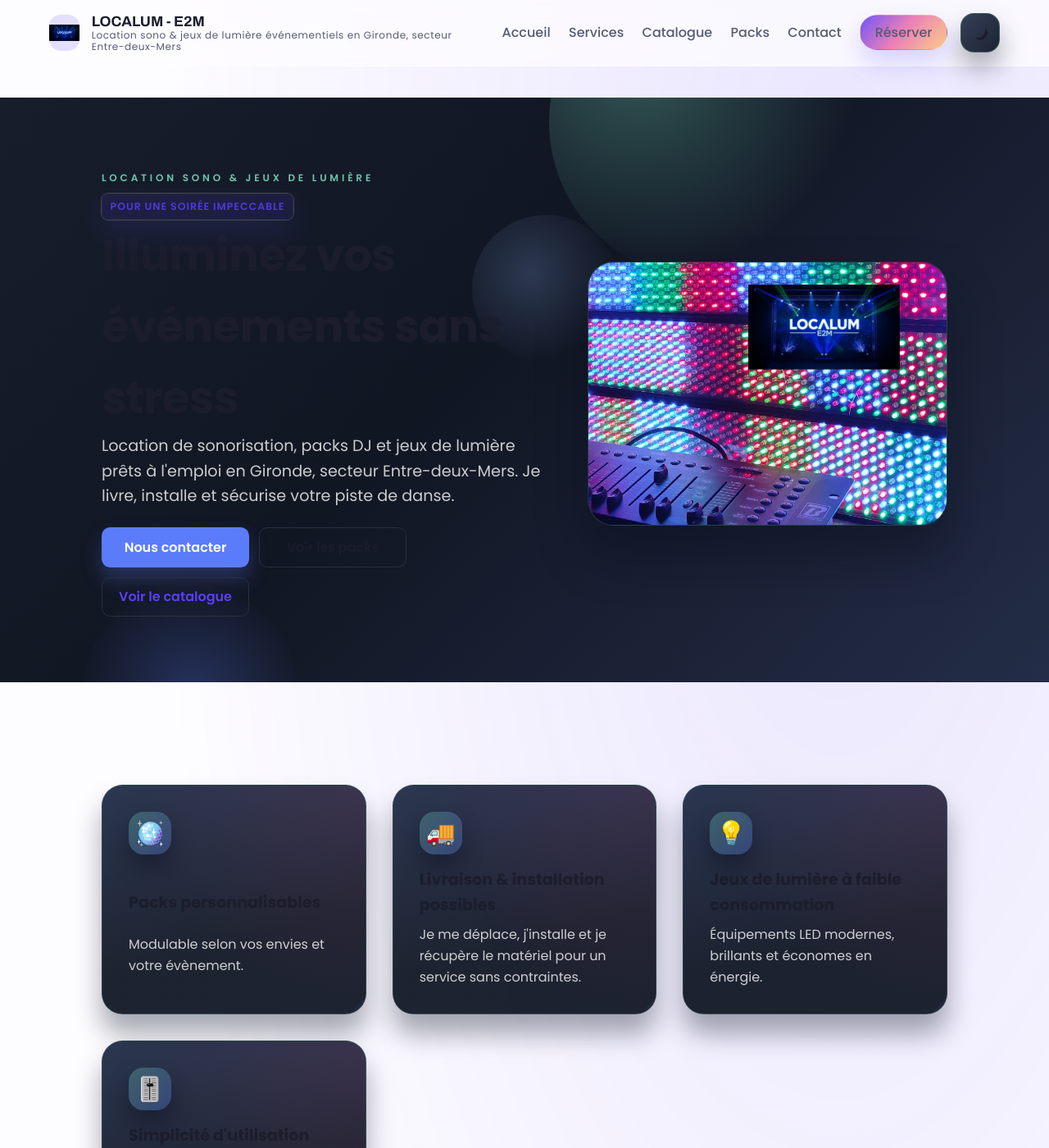
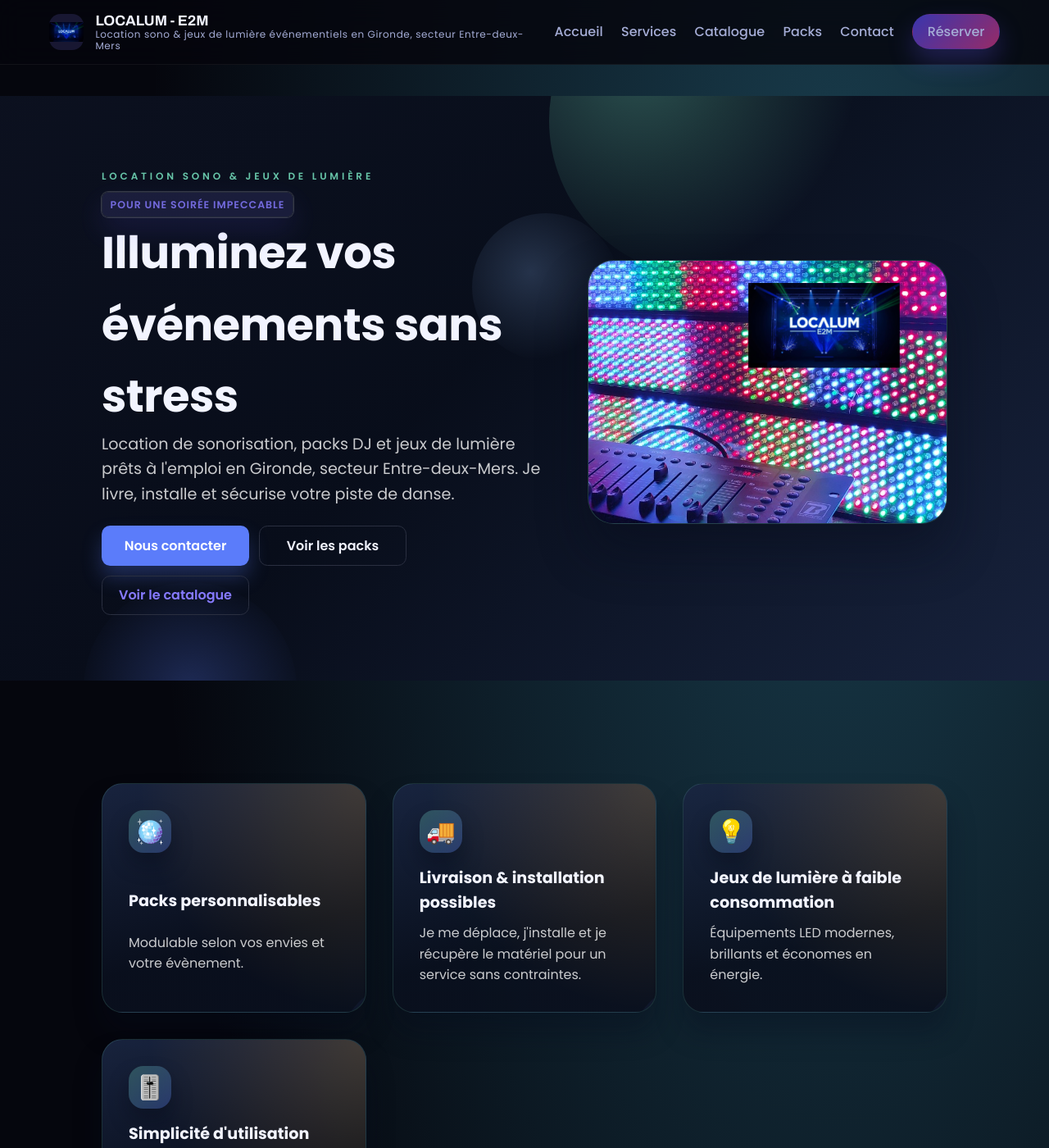
Before and after one commit to localum-e2m/localum-e2m.github.io, a Jekyll site: the page built from index.md, in a window 1280 px wide and 1400 px high. Shown: the whole window at 82% size. Built offline with Jekyll 4.4.1, drawn with Linux system fonts in a browser that asks for light colours.

Commit message:
SUppression light mode

```diff
--- a/_config.yml
+++ b/_config.yml
@@ -72,21 +72,7 @@ pricing:
 
 ui:
   theme:
-    default: "system"
-    light:
-      background: "#fdfcff"
-      surface: "#ffffff"
-      elevated: "#f7f7ff"
-      text: "#1b1d2c"
-      text_muted: "#555b75"
-      accent: "#5b3ff6"
-      accent_soft: "rgba(91, 63, 246, 0.15)"
-      border: "rgba(27, 29, 44, 0.12)"
-      shadow: "0 22px 44px rgba(27, 29, 44, 0.12)"
-      gradient: "linear-gradient(130deg, rgba(91, 63, 246, 0.88) 0%, rgba(230, 92, 162, 0.78) 48%, rgba(255, 190, 92, 0.72) 100%)"
-      bubble_primary: "rgba(91, 63, 246, 0.12)"
-      bubble_secondary: "rgba(230, 92, 162, 0.18)"
-      bubble_tertiary: "rgba(79, 209, 197, 0.16)"
+    default: "dark"
     dark:
       background: "#05060d"
       surface: "#0f1327"
--- a/_includes/head.html
+++ b/_includes/head.html
@@ -4,9 +4,8 @@
 <meta name="viewport" content="width=device-width, initial-scale=1">
 <title>{% if page.title %}{{ page.title }} — {% endif %}{{ site.brand }}</title>
 <meta name="description" content="{{ page.description | default: site.description }}">
-<meta name="color-scheme" content="light dark">
-<meta name="theme-color" content="{{ theme.light.background | default: '#ffffff' }}" media="(prefers-color-scheme: light)">
-<meta name="theme-color" content="{{ theme.dark.background | default: '#111111' }}" media="(prefers-color-scheme: dark)">
+<meta name="color-scheme" content="dark">
+<meta name="theme-color" content="{{ theme.dark.background | default: '#05060d' }}">
 <link rel="icon" href="{{ site.logo_path | relative_url }}">
 <link rel="manifest" href="{{ '/site.webmanifest' | relative_url }}" crossorigin="anonymous">
 {% if site.ui.fonts.google %}
@@ -14,53 +13,8 @@
 <link rel="preconnect" href="https://fonts.gstatic.com" crossorigin>
 <link rel="stylesheet" href="{{ site.ui.fonts.google }}">
 {% endif %}
-<script>
-(function(){
-  var storageKey = 'theme-preference';
-  var defaultSetting = '{{ theme.default | default: "system" }}';
-  try {
-    var stored = localStorage.getItem(storageKey);
-    var prefersDark = window.matchMedia('(prefers-color-scheme: dark)').matches;
-    var theme = stored || defaultSetting;
-    if(theme === 'system') {
-      theme = prefersDark ? 'dark' : 'light';
-    }
-    if(theme !== 'light' && theme !== 'dark') {
-      theme = prefersDark ? 'dark' : 'light';
-    }
-    document.documentElement.setAttribute('data-theme', theme);
-  } catch (err) {
-    document.documentElement.setAttribute('data-theme', 'light');
-  }
-})();
-</script>
 <style>
 :root {
-  --color-bg: {{ theme.light.background | default: '#ffffff' }};
-  --color-surface: {{ theme.light.surface | default: '#ffffff' }};
-  --color-elevated: {{ theme.light.elevated | default: '#f5f5f5' }};
-  --color-text: {{ theme.light.text | default: '#111111' }};
-  --color-muted: {{ theme.light.text_muted | default: '#6b6b6b' }};
-  --color-accent: {{ theme.light.accent | default: '#6756ff' }};
-  --color-accent-soft: {{ theme.light.accent_soft | default: 'rgba(103, 86, 255, 0.12)' }};
-  --color-border: {{ theme.light.border | default: 'rgba(0, 0, 0, 0.08)' }};
-  --shadow-lg: {{ theme.light.shadow | default: '0 16px 40px rgba(15, 20, 38, 0.12)' }};
-  --gradient-brand: {{ theme.light.gradient | default: 'linear-gradient(135deg, rgba(101, 86, 255, 0.7) 0%, rgba(232, 73, 155, 0.7) 100%)' }};
-  --circle-primary: {{ theme.light.bubble_primary | default: 'rgba(103, 86, 255, 0.12)' }};
-  --circle-secondary: {{ theme.light.bubble_secondary | default: 'rgba(232, 73, 155, 0.22)' }};
-  --circle-tertiary: {{ theme.light.bubble_tertiary | default: 'rgba(103, 86, 255, 0.18)' }};
-  --hero-gradient: linear-gradient(130deg, rgba(24, 27, 46, 0.94) 0%, rgba(103, 86, 255, 0.72) 55%, rgba(232, 73, 155, 0.58) 100%);
-  --glass-overlay: {{ theme.glass | default: 'rgba(255, 255, 255, 0.08)' }};
-  --font-primary: {{ site.ui.fonts.primary | default: "system-ui, sans-serif" }};
-  --font-display: {{ site.ui.fonts.display | default: "system-ui, sans-serif" }};
-  --layout-max-width: 1160px;
-  --page-gutter: clamp(2rem, 6vw, 4rem);
-  --radius-lg: 28px;
-  --radius-md: 18px;
-  --radius-sm: 12px;
-  --transition: 260ms ease;
-}
-[data-theme="dark"] {
   --color-bg: {{ theme.dark.background | default: '#05060d' }};
   --color-surface: {{ theme.dark.surface | default: '#10152b' }};
   --color-elevated: {{ theme.dark.elevated | default: '#161d39' }};
@@ -75,6 +29,15 @@
   --circle-secondary: {{ theme.dark.bubble_secondary | default: 'rgba(228, 60, 149, 0.28)' }};
   --circle-tertiary: {{ theme.dark.bubble_tertiary | default: 'rgba(86, 76, 255, 0.32)' }};
   --hero-gradient: linear-gradient(130deg, rgba(5, 6, 13, 0.95) 0%, rgba(86, 76, 255, 0.7) 55%, rgba(228, 60, 149, 0.55) 100%);
+  --glass-overlay: {{ theme.glass | default: 'rgba(255, 255, 255, 0.08)' }};
+  --font-primary: {{ site.ui.fonts.primary | default: "system-ui, sans-serif" }};
+  --font-display: {{ site.ui.fonts.display | default: "system-ui, sans-serif" }};
+  --layout-max-width: 1160px;
+  --page-gutter: clamp(2rem, 6vw, 4rem);
+  --radius-lg: 28px;
+  --radius-md: 18px;
+  --radius-sm: 12px;
+  --transition: 260ms ease;
 }
 </style>
 <link rel="preload" href="{{ '/assets/styles.css' | relative_url }}" as="style">
--- a/_includes/header.html
+++ b/_includes/header.html
@@ -38,9 +38,6 @@
           {% endfor %}
         </ul>
       </nav>
-      <button class="theme-toggle" type="button" aria-label="Basculer clair/sombre" data-action="toggle-theme">
-        <span class="theme-toggle__icon" aria-hidden="true"></span>
-      </button>
     </div>
   </div>
 </header>
--- a/_layouts/default.html
+++ b/_layouts/default.html
@@ -1,6 +1,6 @@
 <!-- _layouts/default.html -->
 <!doctype html>
-<html lang="fr">
+<html lang="fr" data-theme="dark">
   <head>
     {% include head.html %}
   </head>
--- a/assets/script.js
+++ b/assets/script.js
@@ -1,77 +1,6 @@
 // assets/script.js
 (function () {
-  const root = document.documentElement;
-  const storageKey = "theme-preference";
   const defaultBodyOverflow = document.body.style.overflow;
-
-  const readStorage = () => {
-    try {
-      return localStorage.getItem(storageKey);
-    } catch (err) {
-      return null;
-    }
-  };
-
-  const writeStorage = (value) => {
-    try {
-      localStorage.setItem(storageKey, value);
-    } catch (err) {
-      /* storage might be disabled - ignore */
-    }
-  };
-
-  const systemPrefersDark = () =>
-    window.matchMedia && window.matchMedia("(prefers-color-scheme: dark)").matches;
-
-  const applyTheme = (theme, persist = true) => {
-    if (theme !== "light" && theme !== "dark") {
-      theme = systemPrefersDark() ? "dark" : "light";
-    }
-    root.setAttribute("data-theme", theme);
-    if (persist) {
-      writeStorage(theme);
-    }
-  };
-
-  const storedTheme = readStorage();
-  if (storedTheme) {
-    applyTheme(storedTheme, false);
-  }
-
-  const updateMetaTheme = (theme) => {
-    const metaTags = document.querySelectorAll('meta[name="theme-color"]');
-    metaTags.forEach((tag) => {
-      const media = tag.getAttribute("media");
-      if (!media || media.includes(theme)) {
-        tag.setAttribute("content", getComputedStyle(document.body).backgroundColor);
-      }
-    });
-  };
-
-  updateMetaTheme(root.getAttribute("data-theme") === "dark" ? "dark" : "light");
-
-  const toggleTheme = () => {
-    const current = root.getAttribute("data-theme") === "dark" ? "dark" : "light";
-    const next = current === "dark" ? "light" : "dark";
-    applyTheme(next);
-    updateMetaTheme(next);
-  };
-
-  document.querySelectorAll('[data-action="toggle-theme"]').forEach((btn) => {
-    btn.addEventListener("click", toggleTheme);
-  });
-
-  if (window.matchMedia) {
-    window
-      .matchMedia("(prefers-color-scheme: dark)")
-      .addEventListener("change", (event) => {
-        const stored = readStorage();
-        if (!stored || stored === "system") {
-          applyTheme(event.matches ? "dark" : "light", false);
-          updateMetaTheme(event.matches ? "dark" : "light");
-        }
-      });
-  }
 
   const navToggle = document.querySelector('[data-action="toggle-nav"]');
   const nav = document.querySelector("[data-nav]");
--- a/assets/styles.css
+++ b/assets/styles.css
@@ -258,7 +258,6 @@ a:focus {
   gap: 1rem;
 }
 
-.theme-toggle,
 .nav-toggle {
   position: relative;
   width: 48px;
@@ -286,7 +285,6 @@ a:focus {
   transition: opacity var(--transition);
 }
 
-.theme-toggle:hover,
 .nav-toggle:hover {
   transform: translateY(-2px);
   border-color: rgba(126, 242, 204, 0.45);
@@ -296,15 +294,6 @@ a:focus {
 .nav-toggle:hover::after,
 .nav-toggle.is-open::after {
   opacity: 1;
-}
-
-.theme-toggle__icon {
-  position: relative;
-  width: 18px;
-  height: 18px;
-  border-radius: 50%;
-  background: var(--color-text);
-  mask: radial-gradient(circle at 30% 30%, transparent 55%, black 56%);
 }
 
 .nav-toggle__icon {
@@ -2817,11 +2806,6 @@ tbody tr:hover {
     letter-spacing: 0.18em;
   }
 
-  html[data-theme="light"] .catalogue-category__divider span {
-    background: rgba(91, 124, 250, 0.1);
-    border-color: rgba(91, 124, 250, 0.2);
-  }
-
   #catGrid > .catalogue-category__divider:first-of-type {
     margin-top: 0;
   }
@@ -2979,10 +2963,6 @@ tbody tr:hover {
     line-height: 1.4;
     padding: 0.45rem 0.75rem;
   }
-html[data-theme="light"] .tag {
-  background: rgba(91, 124, 250, 0.12);
-  border-color: rgba(91, 124, 250, 0.24);
-}
 .card-details {
   display: grid;
   gap: 0.65rem;
@@ -3878,12 +3858,6 @@ html[data-theme="light"] .tag {
   border-top: 1px solid rgba(255,255,255,.08);
   border-bottom: 1px solid rgba(255,255,255,.05);
 }
-html[data-theme="light"] .section--subtle{
-  background: linear-gradient(180deg, rgba(32,37,64,.04), rgba(255,255,255,0));
-  border-top: 1px solid rgba(32,37,64,.06);
-  border-bottom: 1px solid rgba(32,37,64,.04);
-}
-
 .catalogue-list{
   list-style: none;
   margin: 0;
```
